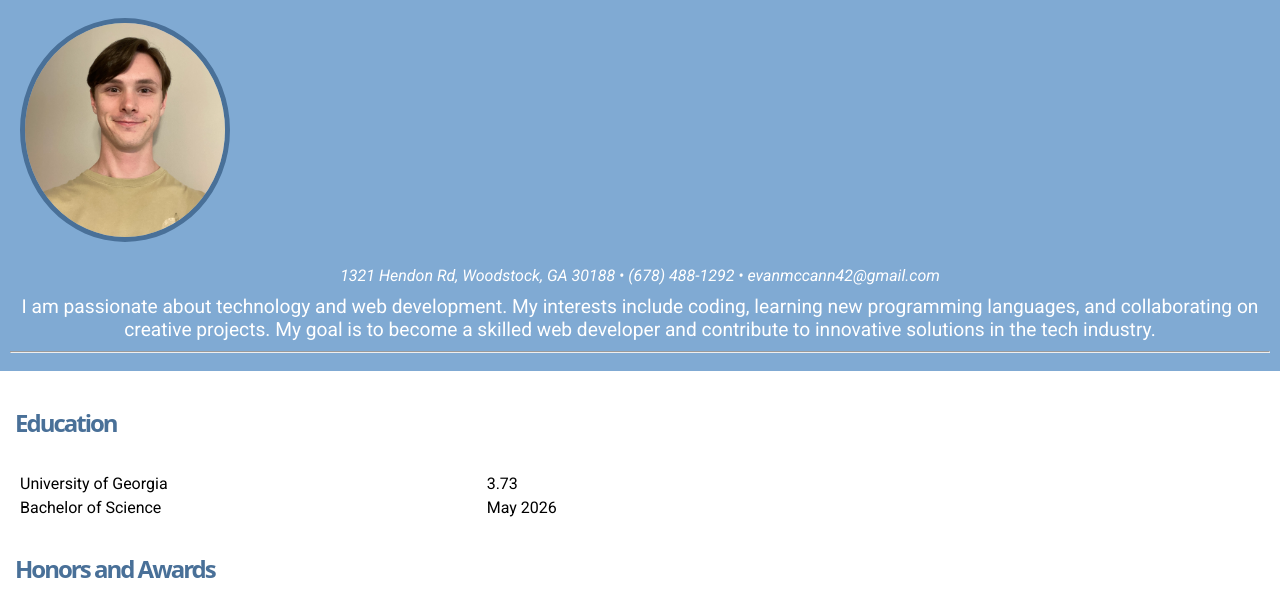
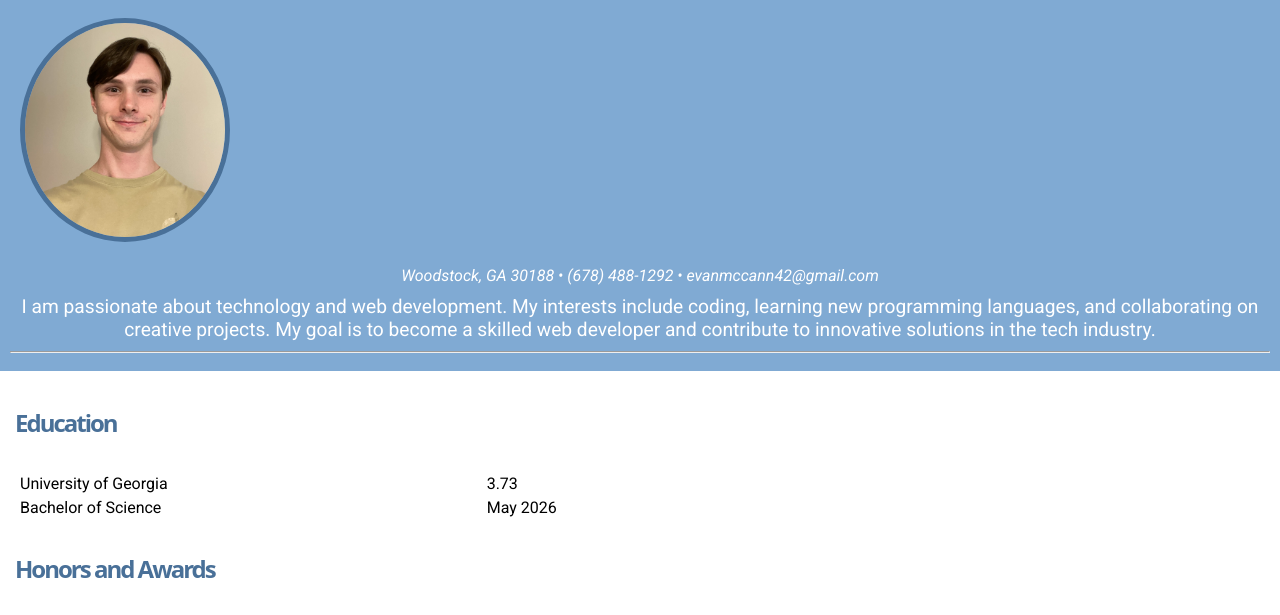
Before and after one commit to ecm19269/CSCI-4300-CV-Project, a website: page index.html in a window 1280 px wide. Shown: the part 185-800 px from the top of the page. Drawn offline with Linux system fonts and the light colour scheme; a web font is replaced by a local one.

Commit message:
Update index.html

```diff
--- a/index.html
+++ b/index.html
@@ -19,7 +19,7 @@
     <header>
         <h1 class="libertinus-keyboard-regular">Evan McCann</h1>
         <img src="images/headshot.jpeg" alt="Evan McCann Headshot" style="width:200px;height:auto;">
-        <p class="address"> 1321 Hendon Rd, Woodstock, GA 30188 &#8226; (678) 488-1292 &#8226; evanmccann42@gmail.com</p>
+        <p class="address">Woodstock, GA 30188 &#8226; (678) 488-1292 &#8226; evanmccann42@gmail.com</p>
         <p class="tagline"> I am passionate about technology and web development.
         My interests include coding, learning new programming languages,
         and collaborating on creative projects.
```
